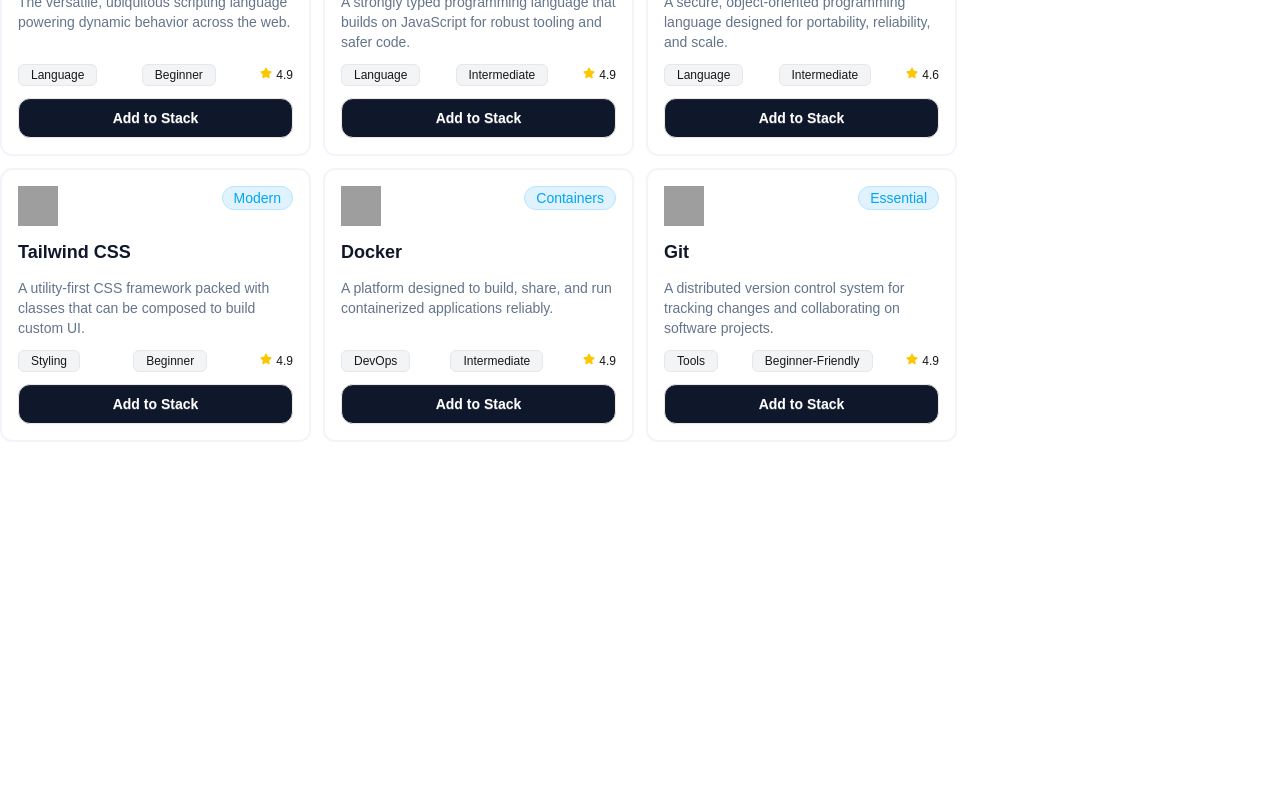
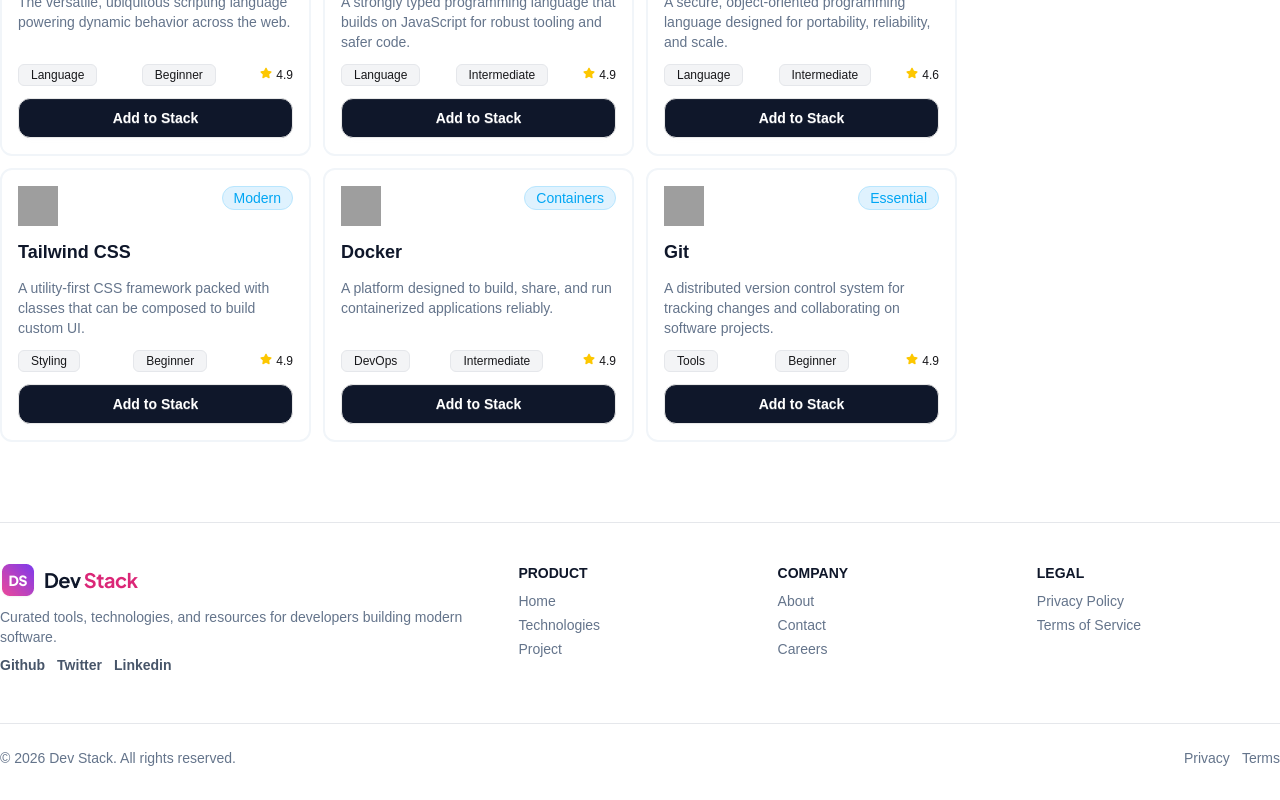
Before and after one commit to sabbirdv/PH-A5, a React (Vite) app: page / in a window 1280 px wide. Shown: the part 1886-2686 px from the top of the page. Before the commit the page ends 2328 px from the top, so only its background shows below. Built offline with nearby package versions, Linux system fonts and the light colour scheme; grey boxes are pictures that could not be loaded.

Commit message:
selected stack ui & functionality added

```diff
--- a/public/data.json
+++ b/public/data.json
@@ -146,7 +146,7 @@
     "description": "A distributed version control system for tracking changes and collaborating on software projects.",
     "icon": "https://icon.icepanel.io/Technology/svg/Git.svg",
     "rating": 4.9,
-    "difficulty": "Beginner-Friendly",
+    "difficulty": "Beginner",
     "badge": "Essential"
   }
 ]
--- a/src/App.jsx
+++ b/src/App.jsx
@@ -3,6 +3,7 @@
 import Technologies from './components/Technologies'
 import Hero from './Hero'
 import Nav from './Nav'
+import Footer from './Footer'
 
 
 const techFetch = async ()=>{
@@ -24,8 +25,9 @@
       <Nav/>
       <Hero/>
       <Technologies techPromise={techPromise}
-      selectedTech={selectedTech} setSelectedTech={setSelectedTech}
-       />
+      selectedTech={selectedTech} setSelectedTech={setSelectedTech}/>
+      <Footer />
+
     </>
   )
 }
--- /dev/null
+++ b/src/Footer.jsx
@@ -0,0 +1,54 @@
+import logo from './assets/logo-text.png'
+
+const Footer = () => {
+    return (
+        <div className="container mx-auto pt-10 pb-8 border-t border-gray-200">
+            <div className="grid grid-cols-1 sm:grid-cols-3 gap-4 xl:grid-cols-5 pb-12 border-b border-gray-200">
+                <div className="col-span-1 sm:col-span-3 xl:col-span-2 space-y-2">
+                    <img src={logo} alt="logo" />
+                    <p className='text-[#64748B] text-sm'>Curated tools, technologies, and resources for developers building
+                        modern software.</p>
+                    <div className='flex items-center gap-3 text-sm font-semibold text-[#475569] mt-2'>
+                        <a href="">Github</a>
+                        <a href="">Twitter</a>
+                        <a href="">Linkedin</a>
+                    </div>
+                </div>
+
+                <div className="col-span-1">
+                    <ul className='flex flex-col gap-1 text-sm text-[#64748B]'>
+                        <li className='uppercase font-semibold text-[#0F172A] mb-1'>Product</li>
+                        <li><a href="">Home</a></li>
+                        <li><a href="">Technologies</a></li>
+                        <li><a href="">Project</a></li>
+                    </ul>
+                </div>
+                <div className="col-span-1">
+                    <ul className='flex flex-col gap-1 text-sm text-[#64748B]'>
+                        <li className='uppercase font-semibold text-[#0F172A] mb-1'>Company</li>
+                        <li><a href="">About</a></li>
+                        <li><a href="">Contact</a></li>
+                        <li><a href="">Careers</a></li>
+                    </ul>
+                </div>
+                <div className="col-span-1">
+                    <ul className='flex flex-col gap-1 text-sm text-[#64748B]'>
+                        <li className='uppercase font-semibold text-[#0F172A] mb-1'>Legal</li>
+                        <li><a href="">Privacy Policy</a></li>
+                        <li><a href="">Terms of Service</a></li>
+                    </ul>
+                </div>
+            </div>
+
+            <div className='flex justify-between items-center pt-6'>
+                <p className='text-sm text-[#64748B]'>© 2026 Dev Stack. All rights reserved.</p>
+                <div className=' flex items-center gap-3 text-sm text-[#64748B]'>
+                    <p>Privacy</p>
+                    <p>Terms</p>
+                </div>
+            </div>
+        </div>
+    );
+};
+
+export default Footer;
--- a/src/Nav.jsx
+++ b/src/Nav.jsx
@@ -5,7 +5,23 @@
     return (
         <div className="w-full bg-white sticky top-0 z-30">
             <nav className="container mx-auto max-sm:px-3 max-md:px-10 flex justify-between items-center gap-5">
-                <img src={hamburger} alt="hamburger" />
+                <div className="dropdown  lg:hidden">
+                    <div tabIndex={0} role="button" className="btn btn-ghost btn-circle">
+                        <img  aria-label="Menu" src={hamburger} alt="hamburger" />
+                    </div>
+                    <ul
+                        tabIndex={-1}
+                        className="menu menu-sm dropdown-content bg-base-100 rounded-box z-1 mt-3 w-52 p-2 shadow">
+                        <ul>
+                            <li><a href="#">Home</a></li>
+                            <li><a href="#">Technologies</a></li>
+                            <li><a href="#">Projects</a></li>
+                            <li><a href="#">About</a></li>
+                            <li><a href="#">Content</a></li>
+                        </ul>
+                    </ul>
+                </div>
+
                 <a href="#"><img className='my-6' src={logo} alt="logo" /></a>
                 <ul className='nav_links lg:flex items-center gap-7 hidden  '>
                     <li><a href="#">Home</a></li>
@@ -24,3 +40,19 @@
 };
 
 export default Nav;
+
+
+
+
+    <div className="dropdown">
+      <div tabIndex={0} role="button" className="btn btn-ghost btn-circle">
+        <svg aria-label="Menu" xmlns="http://www.w3.org/2000/svg" className="h-5 w-5" fill="none" viewBox="0 0 24 24" stroke="currentColor"> <path strokeLinecap="round" strokeLinejoin="round" strokeWidth="2" d="M4 6h16M4 12h16M4 18h7" /> </svg>
+      </div>
+      <ul
+        tabIndex={-1}
+        className="menu menu-sm dropdown-content bg-base-100 rounded-box z-1 mt-3 w-52 p-2 shadow">
+        <li><a>Homepage</a></li>
+        <li><a>Portfolio</a></li>
+        <li><a>About</a></li>
+      </ul>
+    </div>
--- a/src/components/AvailableTechCard.jsx
+++ b/src/components/AvailableTechCard.jsx
@@ -5,13 +5,14 @@
 
 const AvailableTechCard = ({techData, selectedTech, setSelectedTech}) => {
 
+
     const [isSelected, setIsSelected] = useState(false)
-
     const handleStackBtn = (techData, selectedTech, setSelectedTech)=>{
 
         setIsSelected(true)
         setSelectedTech([...selectedTech,techData])
-            toast.success(`${techData.name} adden in stack`, {
+
+        toast.success(`${techData.name} adden in stack`, {
             position: "bottom-right",
             autoClose: 1500,
             hideProgressBar: false,
--- a/src/components/SelectedTech.jsx
+++ b/src/components/SelectedTech.jsx
@@ -1,10 +1,22 @@
 import SelectedTechCard from "./SelectedTechCard";
+import {toast, Bounce } from 'react-toastify';
 
 
 const SelectedTech = ({selectedTech, setSelectedTech}) => {
 
-    const handleRemoveAll = (setSelectedTech)=>{
+    const handleRemoveAll = (selectedTech, setSelectedTech)=>{
         setSelectedTech([])
+
+        toast.warning(`${selectedTech.length} cards removed from stack`, {
+            position: "bottom-right",
+            autoClose: 1500,
+            hideProgressBar: false,
+            closeOnClick: false,
+            pauseOnHover: true,
+            draggable: true,
+            theme: "light",
+            transition: Bounce,
+        });
 
     }
 
@@ -15,27 +27,26 @@
                 <h3 className="text-[#0F172A] text-lg font-semibold">Your Stack</h3>
                 <p className="text-[#94A3B8]">{selectedTech.length == 0 ? `No technologies selected yet.` : `${selectedTech.length} technologies selected.`}</p>
                 <div>
-
-                    <div className="border border-dashed border-[#94A3B8] rounded-xl flex justify-center items-center w-full py-5 mt-2">
+                    {
+                        selectedTech.length == 0 ? <div className="border border-dashed border-[#94A3B8] rounded-xl flex justify-center items-center w-full py-5 mt-2 mb-3">
                         <p className="text-[#94A3B8]">Your stack is empty.</p>
-                    </div>
-
-                    <div className="flex flex-col gap-1 mt-2 mb-3">
+                        </div>
+                        :
+                        <div className="flex flex-col gap-1 mt-2 mb-3">
                         {
                             selectedTech.map((tech)=>{
                                 return <SelectedTechCard key={tech.id} tech={tech}
                                 selectedTech={selectedTech} setSelectedTech={setSelectedTech} />
                             })
                         }
-
-                    </div>
+                        </div>
+                    }
                     <div>
-                        <button className="py-2 w-full mt-auto flex justify-center items-center border-2 border-[#ED8C85] rounded-xl font-semibold text-[#D82C20} cursor-pointer"
-                        onClick={()=>{handleRemoveAll(setSelectedTech)}}
+                        <button className="btn py-2 w-full mt-auto flex justify-center items-center border border-[#ED8C85] hover:bg-red-300 rounded-xl font-semibold text-[#D82C20] cursor-pointer"
+                        onClick={()=>{handleRemoveAll(selectedTech, setSelectedTech)}}
+                        disabled = {selectedTech.length == 0 ? true : false}
                         >Remove All</button>
                     </div>
-
-
                 </div>
             </div>
 
--- a/src/components/SelectedTechCard.jsx
+++ b/src/components/SelectedTechCard.jsx
@@ -1,10 +1,22 @@
 import { IoMdClose } from "react-icons/io";
+import {toast, Bounce } from 'react-toastify';
 
 
 const SelectedTechCard = ({tech, selectedTech, setSelectedTech}) => {
 
     const handleCloseBtn = (tech, selectedTech, setSelectedTech)=>{
         setSelectedTech(selectedTech.filter((item)=> item != tech))
+
+        toast.info(`${tech.name} removed from stack`, {
+            position: "bottom-right",
+            autoClose: 1500,
+            hideProgressBar: false,
+            closeOnClick: false,
+            pauseOnHover: true,
+            draggable: true,
+            theme: "light",
+            transition: Bounce,
+        });
 
     }
 
--- a/src/components/Technologies.jsx
+++ b/src/components/Technologies.jsx
@@ -11,17 +11,17 @@
 
 
     return (
-        <div className="container mx-auto mt-28">
-            <div>
+        <div className="container mx-auto mt-28 mb-20">
+            <div className="max-sm:text-center">
                 <h2 className="text-4xl font-bold text-[#0F172A]">Explore the <span className="bg-linear-to-r from-[#EC4899] to-[#8B5CF6] bg-clip-text text-transparent">Technologies</span></h2>
                 <p className="text-lg text-[#64748B]">Pick one technology per category to build your ideal stack.</p>
             </div>
 
-            <div className="grid grid-cols-3 sm:grid-cols-4 gap-3 mt-10">
-                <div className="col-span-3">
-                   <AvailableTech techDatas={techDatas} selectedTech={selectedTech} setSelectedTech={setSelectedTech}/>
+            <div className="grid grid-cols-1 sm:grid-cols-2 md:grid-cols-3 lg:grid-cols-4 gap-3 mt-10">
+                <div className="col-span-1 sm:col-span-2 md:col-span-3">
+                   <AvailableTech techDatas={techDatas}  selectedTech={selectedTech} setSelectedTech={setSelectedTech}/>
                 </div>
-                <div className="col-span-1">
+                <div className="col-span-1 sm:col-span-3 lg:col-span-1">
                     <SelectedTech selectedTech={selectedTech} setSelectedTech={setSelectedTech} />
                 </div>
             </div>
```
